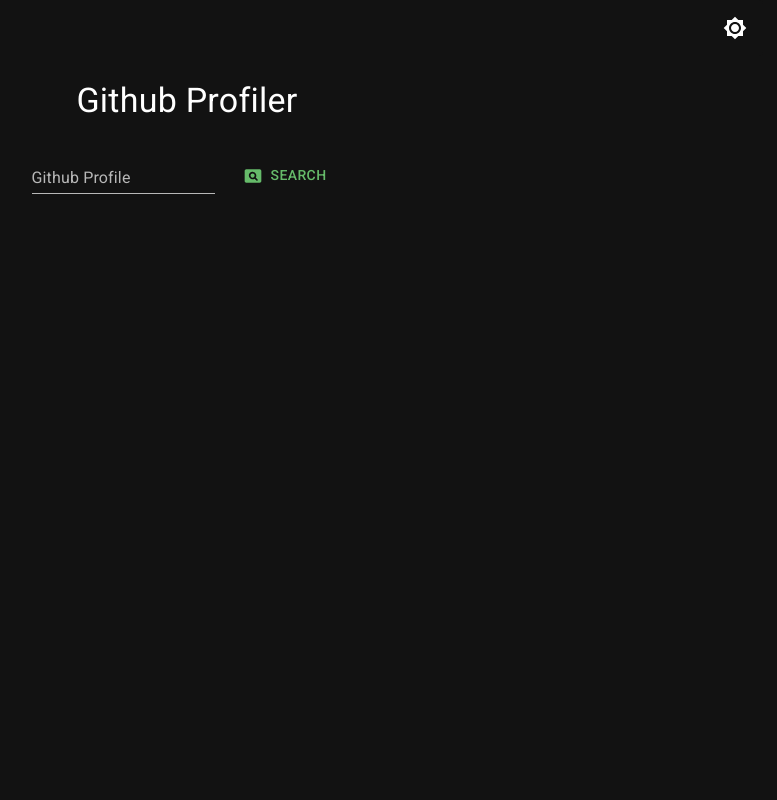
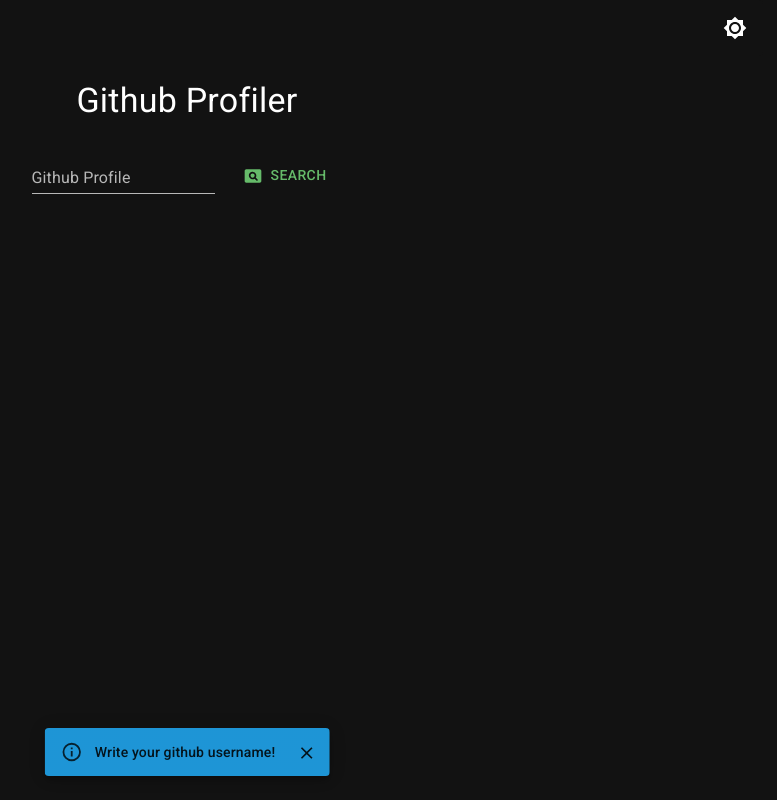
Before and after one commit to devastion/gh-api-consume, a React (Vite) app: page / in a window 1280 px wide. Shown: the whole page, without its empty margins (453-1230 px from the left). Built offline with nearby package versions, Linux system fonts and the light colour scheme.

Commit message:
Added skeleton and toasts.

```diff
--- a/src/App.tsx
+++ b/src/App.tsx
@@ -11,12 +11,15 @@
 import Brightness4Icon from "@mui/icons-material/Brightness4";
 import Brightness7Icon from "@mui/icons-material/Brightness7";
 import SearchInput from "./components/SearchInput";
+import SkeletonBody from "./components/SkeletonBody";
+import { useAppSelector } from "./store/hooks";
 
 const ColorModeContext = React.createContext({ toggleColorMode: () => {} });
 
 function App() {
   const theme = useTheme();
   const colorMode = React.useContext(ColorModeContext);
+  const selector = useAppSelector((state) => state);
 
   return (
     <Box
@@ -74,6 +77,7 @@
         <Container>
           <App />
           <SearchInput />
+          <SkeletonBody />
         </Container>
       </ThemeProvider>
     </ColorModeContext.Provider>
--- a/src/components/SearchInput.tsx
+++ b/src/components/SearchInput.tsx
@@ -1,8 +1,23 @@
 import React from "react";
-import { Box, Button, TextField, Typography } from "@mui/material";
+import {
+  Box,
+  Button,
+  TextField,
+  Typography,
+  Snackbar,
+  Stack,
+} from "@mui/material";
+import MuiAlert, { AlertProps } from "@mui/material/Alert";
 import PageviewRoundedIcon from "@mui/icons-material/PageviewRounded";
-import { useAppDispatch } from "../store/hooks";
-import { getProfileInfo } from "../store/profile/profileSlice";
+import { useAppDispatch, useAppSelector } from "../store/hooks";
+import { getProfileInfo, getProfileRepos } from "../store/profile/profileSlice";
+
+const Alert = React.forwardRef<HTMLDivElement, AlertProps>(function Alert(
+  props,
+  ref
+) {
+  return <MuiAlert elevation={6} ref={ref} variant="filled" {...props} />;
+});
 
 export default function SearchInput() {
   const [profileName, setProfileName] = React.useState("");
@@ -15,6 +30,67 @@
 
   const fetchProfile = () => {
     dispatch(getProfileInfo(profileName));
+    dispatch(getProfileRepos(profileName));
+  };
+
+  // * Snack bar
+  const isPending =
+    useAppSelector((state) => state.profile.loading) === "pending";
+  const isSuccess = useAppSelector(
+    (state) => state.profile.loading === "success"
+  );
+  const isFail = useAppSelector((state) => state.profile.loading === "fail");
+  const isIdle = useAppSelector((state) => state.profile.loading === "idle");
+
+  const [open, setOpen] = React.useState(true);
+
+  const handleClose = (
+    event?: React.SyntheticEvent | Event,
+    reason?: string
+  ) => {
+    if (reason === "clickaway") {
+      return;
+    }
+
+    setOpen(false);
+  };
+
+  React.useEffect(() => {
+    setOpen(true);
+  }, [dispatch, isFail, isSuccess, isIdle, isPending]);
+
+  const snackbarRender = () => {
+    if (isSuccess) {
+      return (
+        <Alert onClose={handleClose} severity="success" sx={{ width: "100%" }}>
+          We found your profile!
+        </Alert>
+      );
+    }
+
+    if (isFail) {
+      return (
+        <Alert onClose={handleClose} severity="error" sx={{ width: "100%" }}>
+          Error! Profile not found!
+        </Alert>
+      );
+    }
+
+    if (isIdle) {
+      return (
+        <Alert onClose={handleClose} severity="info" sx={{ width: "100%" }}>
+          Write your github username!
+        </Alert>
+      );
+    }
+
+    if (isPending) {
+      return (
+        <Alert onClose={handleClose} severity="warning" sx={{ width: "100%" }}>
+          Searching for your profile!
+        </Alert>
+      );
+    }
   };
 
   return (
@@ -55,6 +131,16 @@
           Search
         </Button>
       </Box>
+      <Stack spacing={2} sx={{ width: "100%" }}>
+        <Snackbar
+          open={open}
+          autoHideDuration={6000}
+          onClose={handleClose}
+          anchorOrigin={{ vertical: "bottom", horizontal: "center" }}
+        >
+          {snackbarRender()}
+        </Snackbar>
+      </Stack>
     </>
   );
 }
--- /dev/null
+++ b/src/components/SkeletonBody.tsx
@@ -0,0 +1,29 @@
+import React from "react";
+import { Skeleton, Stack } from "@mui/material";
+import { useAppSelector } from "../store/hooks";
+
+export default function SkeletonBody() {
+  const isPending =
+    useAppSelector((state) => state.profile.loading) === "pending";
+
+  if (isPending) {
+    return (
+      <Stack
+        maxWidth={500}
+        spacing={1}
+        mt={10}
+        mx="auto"
+        sx={{
+          display: "flex",
+          justifyContent: "center",
+          alignItems: "center",
+        }}
+      >
+        <Skeleton variant="circular" width={200} height={200} />
+        <Skeleton variant="text" width="100%" height={100} />
+        <Skeleton variant="rectangular" width="100%" height={250} />
+      </Stack>
+    );
+  }
+  return <></>;
+}
--- a/src/store/profile/profileService.tsx
+++ b/src/store/profile/profileService.tsx
@@ -7,8 +7,14 @@
   return response.data;
 };
 
+const getUserRepos = async (user: string) => {
+  const response = await axios.get(API_URL + user + "/repos");
+  return response.data;
+};
+
 const profileService = {
   getUserInfo,
+  getUserRepos,
 };
 
 export default profileService;
--- a/src/store/profile/profileSlice.tsx
+++ b/src/store/profile/profileSlice.tsx
@@ -13,13 +13,27 @@
   }
 );
 
+export const getProfileRepos = createAsyncThunk(
+  "profile/repos",
+  async (user: string, { rejectWithValue }) => {
+    try {
+      const response = await profileService.getUserRepos(user);
+      return response;
+    } catch (err) {
+      return rejectWithValue(err);
+    }
+  }
+);
+
 interface ProfileState {
-  data: [];
+  info: [];
+  repos: [];
   loading: "idle" | "success" | "fail" | "pending";
 }
 
 const initialState = {
-  data: [],
+  info: [],
+  repos: [],
   loading: "idle",
 } as ProfileState;
 
@@ -30,7 +44,7 @@
   extraReducers: (builder) => {
     builder
       .addCase(getProfileInfo.fulfilled, (state, action) => {
-        state.data = action.payload;
+        state.info = action.payload;
         state.loading = "success";
       })
       .addCase(getProfileInfo.rejected, (state) => {
@@ -39,6 +53,17 @@
       .addCase(getProfileInfo.pending, (state) => {
         state.loading = "pending";
       });
+    builder
+      .addCase(getProfileRepos.fulfilled, (state, action) => {
+        state.repos = action.payload;
+        state.loading = "success";
+      })
+      .addCase(getProfileRepos.rejected, (state) => {
+        state.loading = "fail";
+      })
+      .addCase(getProfileRepos.pending, (state) => {
+        state.loading = "pending";
+      });
   },
 });
 
```
